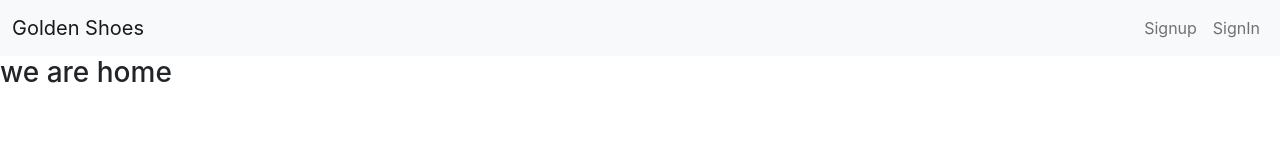
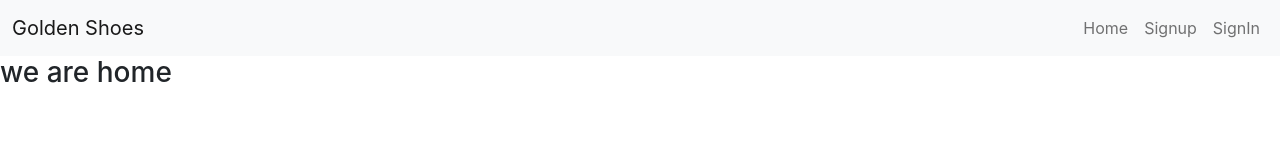
Before and after one commit to beenish-mha/Golden-Shoes, a React (Create React App) app in the folder client/: page / in a window 1280 px wide. Shown: the top 160 px of the page. Built offline with nearby package versions, Linux system fonts and the light colour scheme.

Commit message:
created empty nav list components and link them through switch route in App.js

```diff
--- a/client/src/Components/Header.js
+++ b/client/src/Components/Header.js
@@ -15,6 +15,11 @@
             </button>
             <div className="collapse navbar-collapse" id="navbarTogglerDemo02">
             <ul className="navbar-nav ms-auto mb-2 mb-lg-0">
+                <li className="nav-item">
+                    <Link to="./" className="nav-link" aria-current="page" >
+                    Home
+                    </Link >
+                </li>
                 <li className="nav-item">
                     <Link to="./Signup" className="nav-link" aria-current="page" >
                     Signup
```
Also changed, not shown: 1 other file (tests, documents, lock files or other folders).
